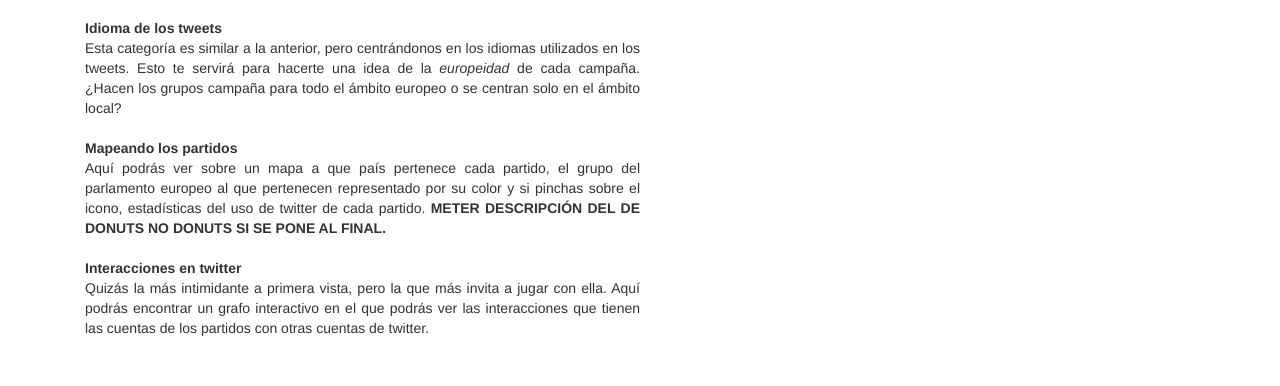
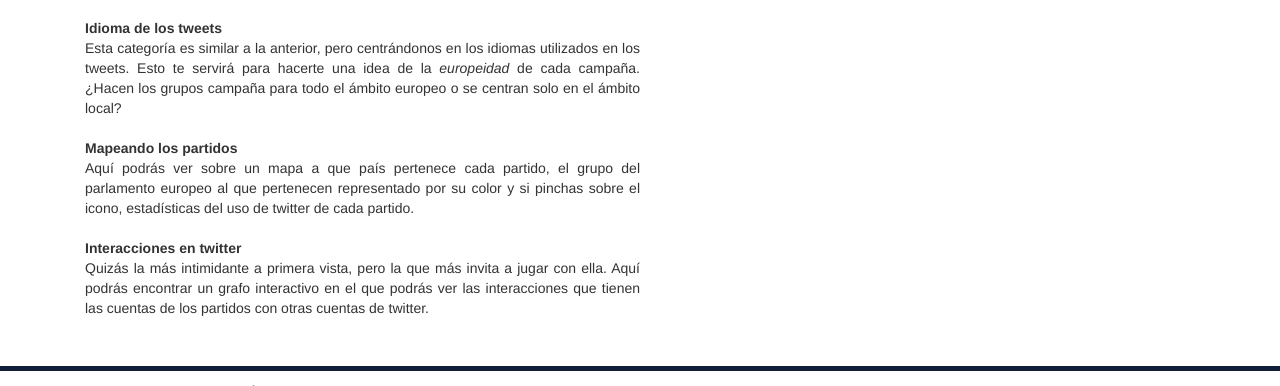
Before and after one commit to aitoralmeida/eu-elections, a Django app: page / in a window 1280 px wide. Shown: the part 624-1010 px from the top of the page. Run offline with Django 3.2, Linux system fonts and the light colour scheme; data that the repository does not hold is empty.

Commit message:
changed the desc

```diff
--- a/eu_elections_analytics/templates/eu_elections_analytics/index.html
+++ b/eu_elections_analytics/templates/eu_elections_analytics/index.html
@@ -36,7 +36,7 @@
                 </dt>
 
                 <dd>
-                    Aquí podrás ver sobre un mapa a que país pertenece cada partido, el grupo del parlamento europeo al que pertenecen representado por su color y si pinchas sobre el icono, estadísticas del uso de twitter de cada partido. <b>METER DESCRIPCIÓN DEL DE DONUTS NO DONUTS SI SE PONE AL FINAL.</b>
+                    Aquí podrás ver sobre un mapa a que país pertenece cada partido, el grupo del parlamento europeo al que pertenecen representado por su color y si pinchas sobre el icono, estadísticas del uso de twitter de cada partido.
                 </dd>
 
                 <br>
```
